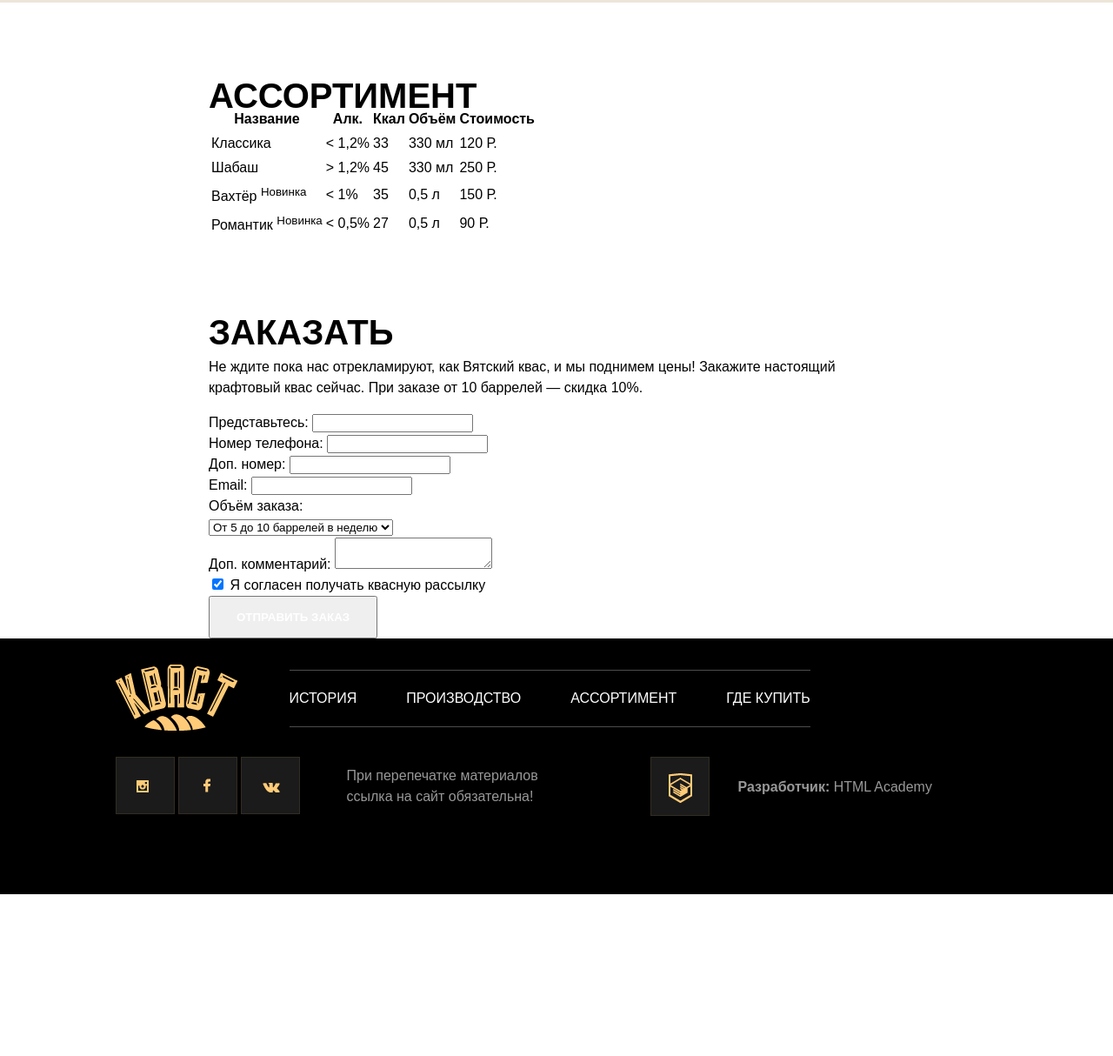
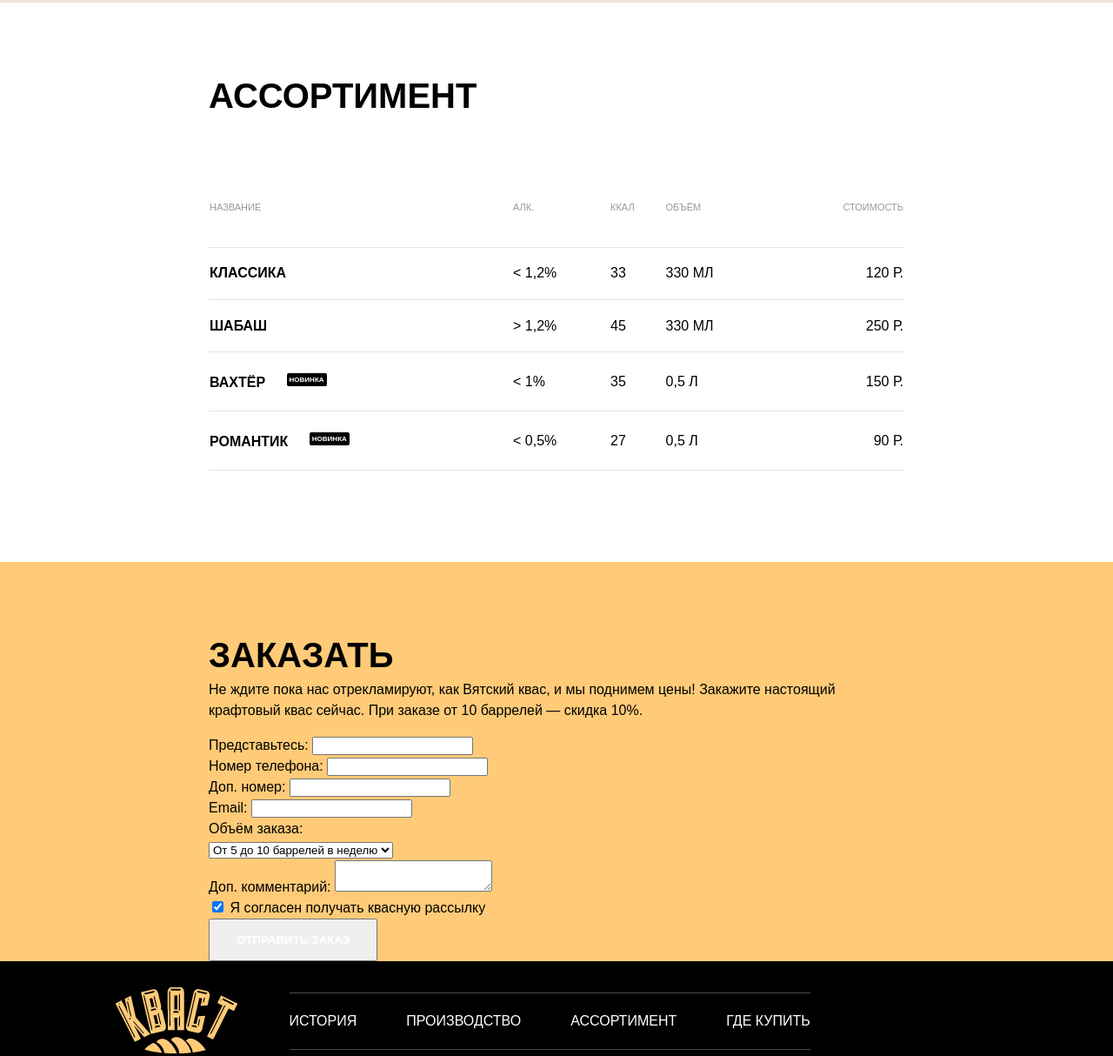
Before and after one commit to madixxon/kvast, a plain HTML site: page index.html in a window 1280 px wide. Shown: the part 3261-4475 px from the top of the page at 87% size. Before the commit the page ends 4289 px from the top, so only its background shows below. Drawn offline with Linux system fonts and the light colour scheme.

Commit message:
lot of changes v2

```diff
--- a/index.html
+++ b/index.html
@@ -4,7 +4,7 @@
     <meta charset="utf-8">
     <title>Крафтовый квас всему голова!</title>
      <link rel="stylesheet" href="style.css">
-     <!-- <link rel="stylesheet" href="outlines.css"> -->
+      <!-- <link rel="stylesheet" href="outlines.css">
   </head>
   <body>
     <!-- Шапка сайта -->
@@ -155,7 +155,7 @@
 <div class="assortment">
   <div class="container">
   <h2 class="section-title">Ассортимент</h2>
-  <table class="assortent-table">
+  <table class="assortment-table">
     <tr>
       <th>Название</th>
       <th>Алк.</th>
@@ -257,6 +257,7 @@
         </ul>
 
     </div>
+    <div class="footer-bottom">
       <div class="footer-social">
 
           <div class="social-button">
@@ -284,5 +285,6 @@
         </div>
     </div>
     </div>
+    </div>
   </body>
 </html>
--- a/style.css
+++ b/style.css
@@ -276,7 +276,7 @@ dd {
 }
 .press .container-more .press-img {
   position: absolute;
- top: 218px;
+ top: 225px;
 }
 .container .review-item {
   width: max;
@@ -308,6 +308,70 @@ dd {
   color: #bcb6ab;
 }
 
+/* Раздел "Ассортимент" */
+.assortment {
+  background-color: white;
+  height: 643px;
+}
+.assortment-table {
+  margin-top: 103px;
+  width: 100%;
+  height: 316px;
+  text-transform: uppercase;
+  border-collapse: collapse;
+}
+.assortment-table tr, .assortment-table th {
+  border-bottom: 1px solid #e5e5e5;
+}
+.assortment-table th {
+  font-weight: normal;
+  text-align: left;
+  vertical-align: top;
+  font-size: 11px;
+  color: #999999;
+}
+.assortment-table td:first-child {
+  font-weight: bold;
+}
+.assortment-table th:last-child {
+  text-align: right;
+}
+.assortment-table td:last-child {
+  text-align: right;
+}
+.assortment-table sup {
+  background-color: black;
+  color: white;
+  font-size: 8px;
+  padding: 3px;
+  border-radius: 2px;
+  margin-left: 20px;
+}
+
+
+
+
+
+
+
+
+
+/* Раздел "Заказать" */
+
+.submit-form {
+  background-color: #ffcb78;
+}
+
+
+
+
+
+
+
+
+
+
+
 /* Подвал */
 .page-footer {
   height: 294px;
@@ -317,20 +381,23 @@ dd {
 .top-footer {
   padding-top: 30px;
 }
+.footer-bottom {
+  margin-top: 48px;
+}
 .page-footer .footer-social {
   float: left;
-  margin-top: 30px;
-  width: 216px;
+  width: 213px;
   height: 66px;
 }
 .footer-social .social-button {
   display: inline-block;
+  margin: 0;
+  padding: 0;
   width: 66px;
-  height: 64px;
+  height: 66px;
   background-color: #1b1b1b;
   border: 1px solid #322d24;
-  margin: 0;
-  padding: 0;
+
 }
 .social-button a {
   width: 20px;
@@ -354,13 +421,15 @@ dd {
 .footer-attention {
   float: left;
   width: 250px;
-  margin-top: 40px;
+  margin: 0;
+  margin-top: 10px;
+
   margin-left: 50px;
 }
 .footer-developer {
   float:right;
   width: 400px;
-  margin-top: 30px;
+
   margin-left: 50px;
 }
 .footer-developer a {
```
